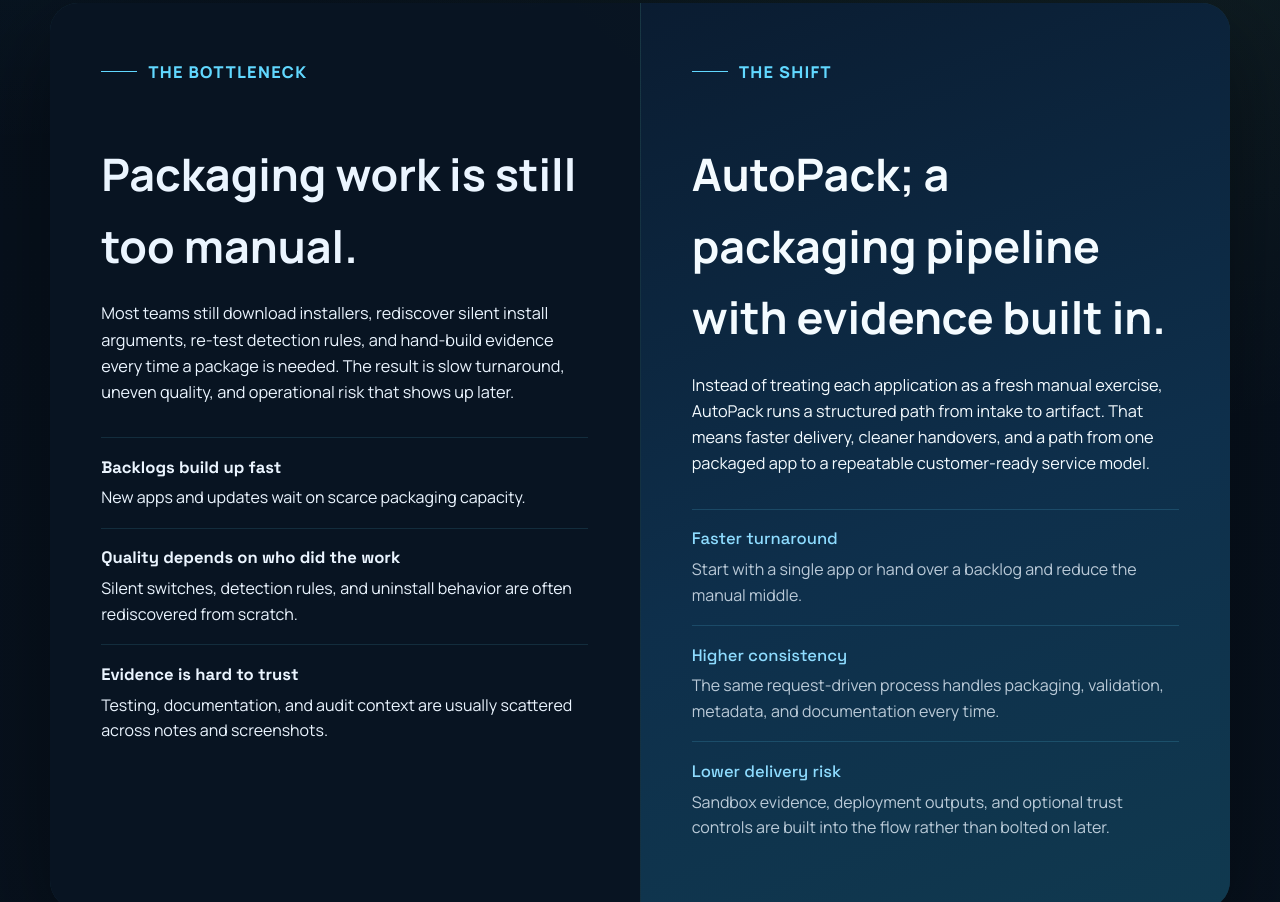
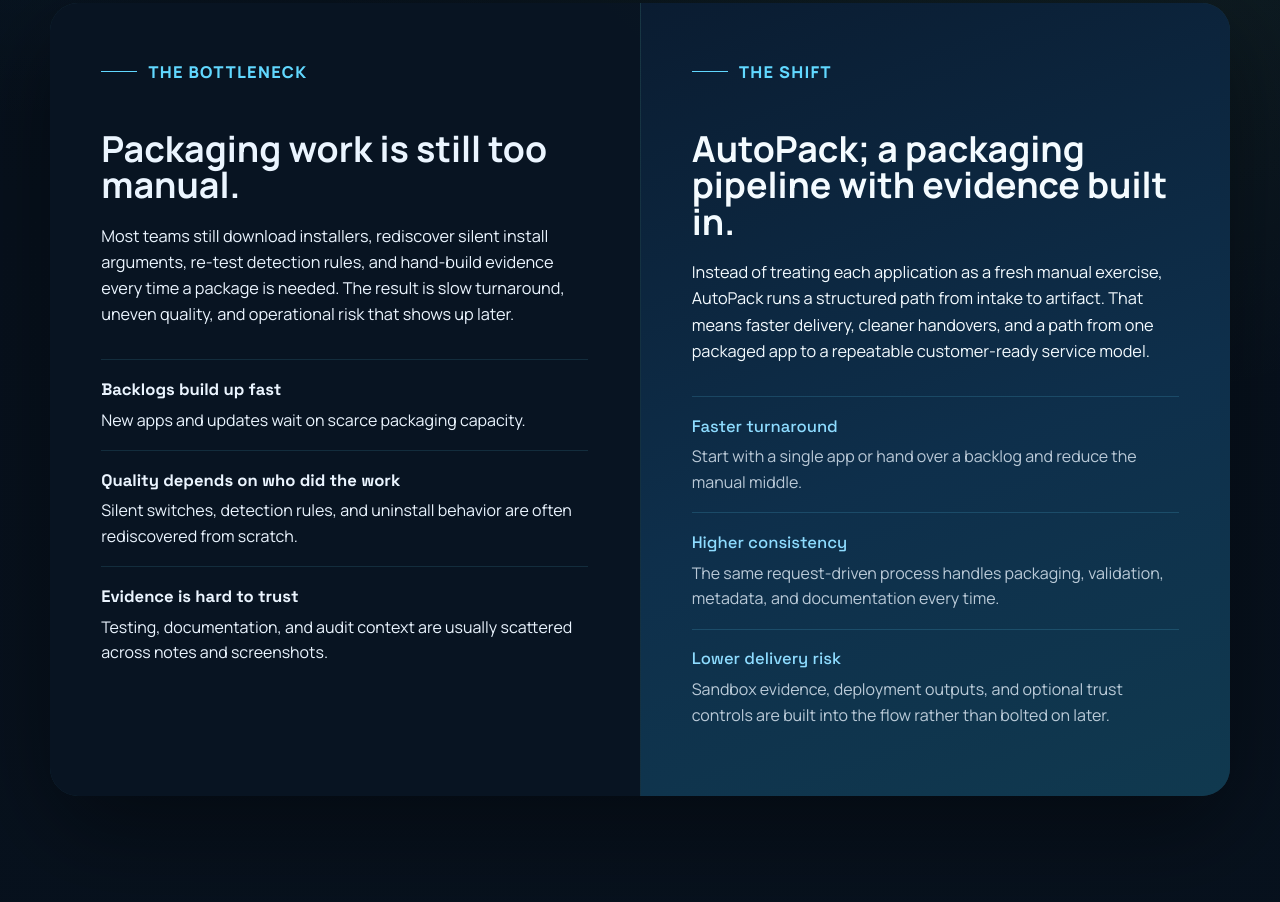
Before and after one commit to vennet-consulting/autopack-website, a plain HTML site: page site/index.html in a window 1280 px wide. Shown: the part 1060-1962 px from the top of the page. Drawn offline with Linux system fonts and the light colour scheme.

Commit message:
Reduce split-panel heading scale

```diff
--- a/site/index.html
+++ b/site/index.html
@@ -415,7 +415,8 @@
     }
 
     .story-pane h2 {
-      font-size: clamp(2.1rem, 3.5vw, 3.5rem);
+      font-size: clamp(1.8rem, 2.8vw, 2.8rem);
+      line-height: 1.02;
       margin-bottom: 1.2rem;
     }
 
```
